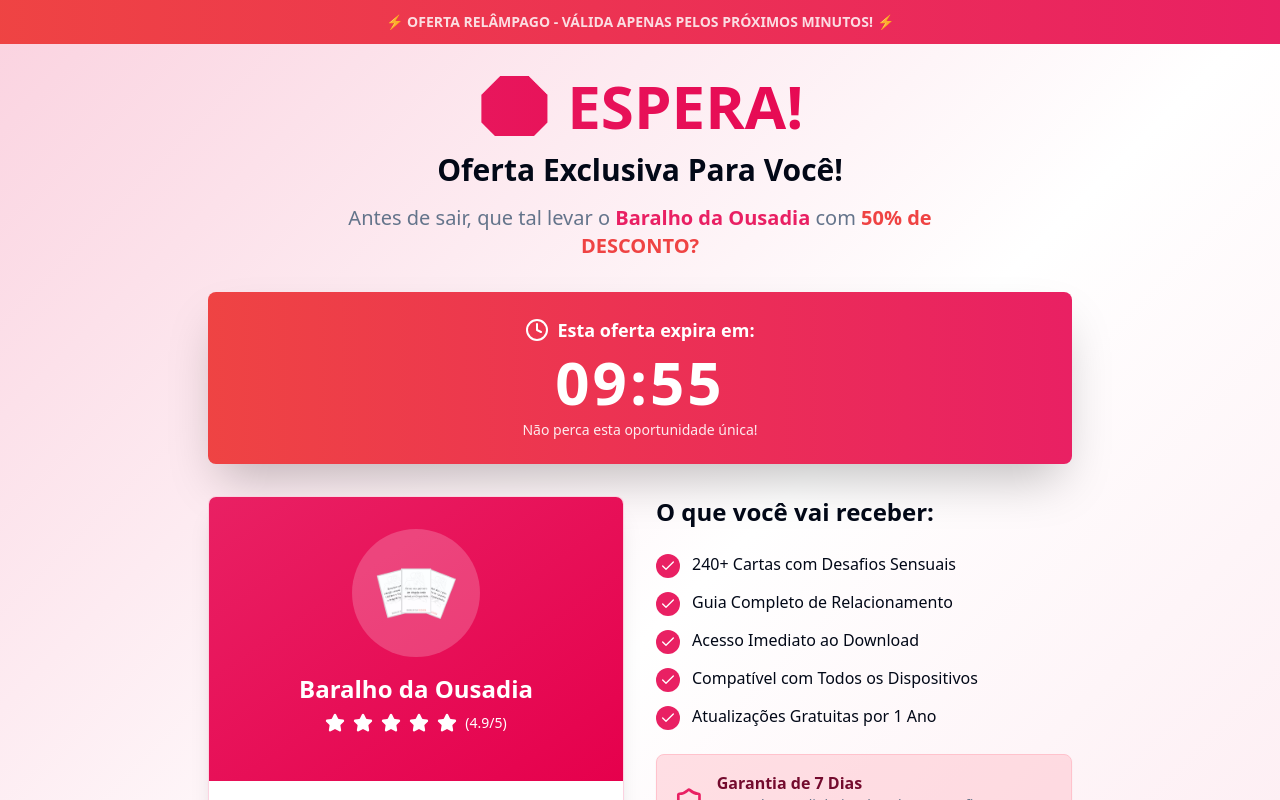
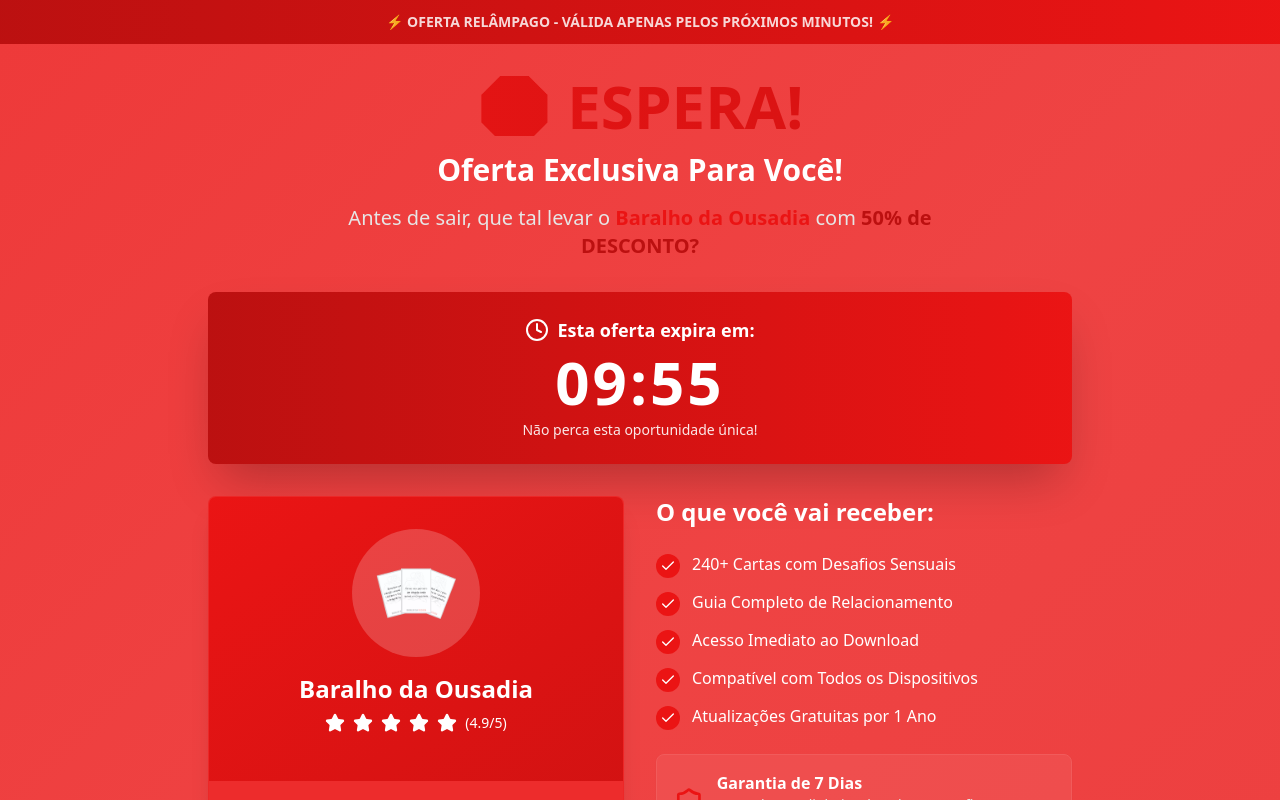
Before and after one commit to Ritamattos/Oferta-Especial-ES, a React (Vite) app: page / in a window 1280 px wide. Shown: the top 800 px of the page. Built offline with nearby package versions, Linux system fonts and the light colour scheme.

Commit message:
Update index.css

```diff
--- a/src/index.css
+++ b/src/index.css
@@ -1,114 +1,82 @@
 @tailwind base;
 @tailwind components;
 @tailwind utilities;
-
 /* Definition of the design system. All colors, gradients, fonts, etc should be defined here. */
-
 @layer base {
   :root {
-    --background: 0 0% 100%;
-    --foreground: 222.2 84% 4.9%;
+    --background: 0 84% 60%;
+    --foreground: 0 0% 100%;
+    --card: 0 84% 55%;
+    --card-foreground: 0 0% 100%;
+    --popover: 0 84% 60%;
+    --popover-foreground: 0 0% 100%;
+    --primary: 0 84% 50%;
+    --primary-foreground: 0 0% 100%;
+    --secondary: 0 84% 65%;
+    --secondary-foreground: 0 0% 100%;
+    --offer: 0 84% 45%;
+    --offer-foreground: 0 0% 100%;
 
-    --card: 0 0% 100%;
-    --card-foreground: 222.2 84% 4.9%;
-
-    --popover: 0 0% 100%;
-    --popover-foreground: 222.2 84% 4.9%;
-
-    --primary: 340 82% 52%;
+    --urgent: 0 84% 40%;
+    --urgent-foreground: 0 0% 100%;
+    --muted: 0 84% 70%;
+    --muted-foreground: 0 0% 90%;
+    --accent: 0 84% 65%;
+    --accent-foreground: 0 0% 100%;
+    --destructive: 0 84% 35%;
+    --destructive-foreground: 0 0% 100%;
+    --border: 0 50% 80%;
+    --input: 0 50% 80%;
+    --ring: 0 84% 50%;
+    --radius: 0.5rem;
+    --sidebar-background: 0 84% 55%;
+    --sidebar-foreground: 0 0% 100%;
+    --sidebar-primary: 0 84% 45%;
+    --sidebar-primary-foreground: 0 0% 100%;
+    --sidebar-accent: 0 84% 65%;
+    --sidebar-accent-foreground: 0 0% 100%;
+    --sidebar-border: 0 50% 70%;
+    --sidebar-ring: 0 84% 50%;
+  }
+  .dark {
+    --background: 0 84% 25%;
+    --foreground: 0 0% 100%;
+    --card: 0 84% 30%;
+    --card-foreground: 0 0% 100%;
+    --popover: 0 84% 25%;
+    --popover-foreground: 0 0% 100%;
+    --primary: 0 84% 50%;
     --primary-foreground: 0 0% 100%;
-
-    --secondary: 350 100% 88%;
-    --secondary-foreground: 340 82% 25%;
-
-    --offer: 340 100% 45%;
+    --secondary: 0 84% 40%;
+    --secondary-foreground: 0 0% 100%;
+    --offer: 0 84% 45%;
     --offer-foreground: 0 0% 100%;
 
     --urgent: 0 84% 60%;
     --urgent-foreground: 0 0% 100%;
-
-    --muted: 210 40% 96.1%;
-    --muted-foreground: 215.4 16.3% 46.9%;
-
-    --accent: 210 40% 96.1%;
-    --accent-foreground: 222.2 47.4% 11.2%;
-
-    --destructive: 0 84.2% 60.2%;
-    --destructive-foreground: 210 40% 98%;
-
-    --border: 214.3 31.8% 91.4%;
-    --input: 214.3 31.8% 91.4%;
-    --ring: 222.2 84% 4.9%;
-
-    --radius: 0.5rem;
-
-    --sidebar-background: 0 0% 98%;
-
-    --sidebar-foreground: 240 5.3% 26.1%;
-
-    --sidebar-primary: 240 5.9% 10%;
-
-    --sidebar-primary-foreground: 0 0% 98%;
-
-    --sidebar-accent: 240 4.8% 95.9%;
-
-    --sidebar-accent-foreground: 240 5.9% 10%;
-
-    --sidebar-border: 220 13% 91%;
-
-    --sidebar-ring: 217.2 91.2% 59.8%;
-  }
-
-  .dark {
-    --background: 222.2 84% 4.9%;
-    --foreground: 210 40% 98%;
-
-    --card: 222.2 84% 4.9%;
-    --card-foreground: 210 40% 98%;
-
-    --popover: 222.2 84% 4.9%;
-    --popover-foreground: 210 40% 98%;
-
-    --primary: 340 82% 52%;
-    --primary-foreground: 0 0% 100%;
-
-    --secondary: 350 100% 88%;
-    --secondary-foreground: 340 82% 25%;
-
-    --offer: 340 100% 45%;
-    --offer-foreground: 0 0% 100%;
-
-    --urgent: 0 84% 60%;
-    --urgent-foreground: 0 0% 100%;
-
-    --muted: 217.2 32.6% 17.5%;
-    --muted-foreground: 215 20.2% 65.1%;
-
-    --accent: 217.2 32.6% 17.5%;
-    --accent-foreground: 210 40% 98%;
-
-    --destructive: 0 62.8% 30.6%;
-    --destructive-foreground: 210 40% 98%;
-
-    --border: 217.2 32.6% 17.5%;
-    --input: 217.2 32.6% 17.5%;
-    --ring: 212.7 26.8% 83.9%;
-    --sidebar-background: 240 5.9% 10%;
-    --sidebar-foreground: 240 4.8% 95.9%;
-    --sidebar-primary: 224.3 76.3% 48%;
+    --muted: 0 50% 35%;
+    --muted-foreground: 0 0% 80%;
+    --accent: 0 50% 35%;
+    --accent-foreground: 0 0% 100%;
+    --destructive: 0 84% 35%;
+    --destructive-foreground: 0 0% 100%;
+    --border: 0 50% 35%;
+    --input: 0 50% 35%;
+    --ring: 0 84% 60%;
+    --sidebar-background: 0 84% 20%;
+    --sidebar-foreground: 0 0% 100%;
+    --sidebar-primary: 0 84% 50%;
     --sidebar-primary-foreground: 0 0% 100%;
-    --sidebar-accent: 240 3.7% 15.9%;
-    --sidebar-accent-foreground: 240 4.8% 95.9%;
-    --sidebar-border: 240 3.7% 15.9%;
-    --sidebar-ring: 217.2 91.2% 59.8%;
+    --sidebar-accent: 0 50% 30%;
+    --sidebar-accent-foreground: 0 0% 100%;
+    --sidebar-border: 0 50% 30%;
+    --sidebar-ring: 0 84% 50%;
   }
 }
-
 @layer base {
   * {
     @apply border-border;
   }
-
   body {
     @apply bg-background text-foreground;
   }
```
